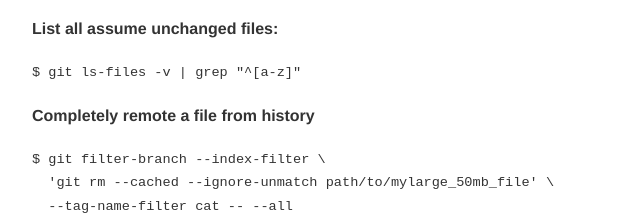
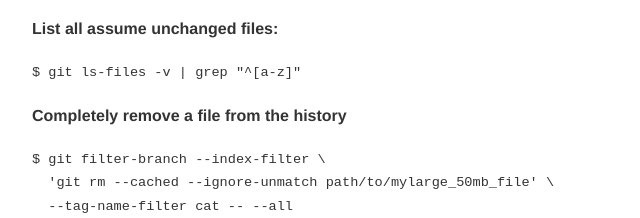
Before and after one commit to vuongvu1/today-i-learned, a Gatsby site: page /post/git-commands-to-note/ in a window 1280 px wide. Shown: the part 1659-1877 px from the top of the page, 347-987 px from the left. Built offline with nearby package versions, Linux system fonts and the light colour scheme; Gatsby itself is replaced by a stand-in of ours; some packages are replaced by stand-ins of ours; code samples lack their colours; what typography-theme-ocean-beach would draw is missing.

Commit message:
Update Post “git-commands-to-note”

````diff
--- a/content/post/git-commands-to-note.md
+++ b/content/post/git-commands-to-note.md
@@ -79,7 +79,7 @@ $ git update-index --no-assume-unchanged [file_paths]
 $ git ls-files -v | grep "^[a-z]"
 ```
 
-#### Completely remote a file from history
+#### Completely remove a file from the history
 
 ```
 $ git filter-branch --index-filter \
````
